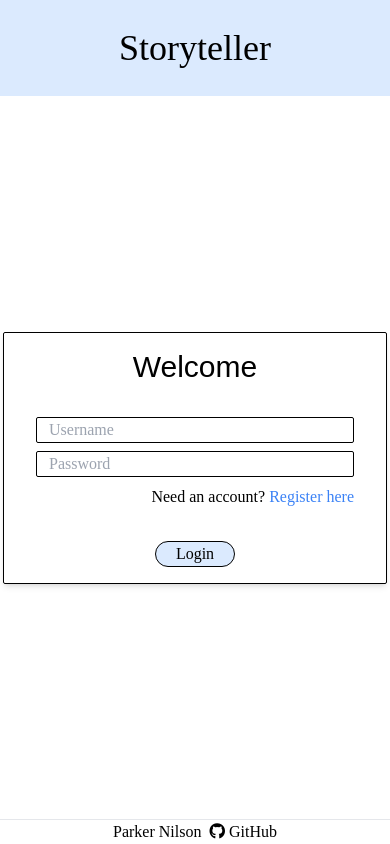
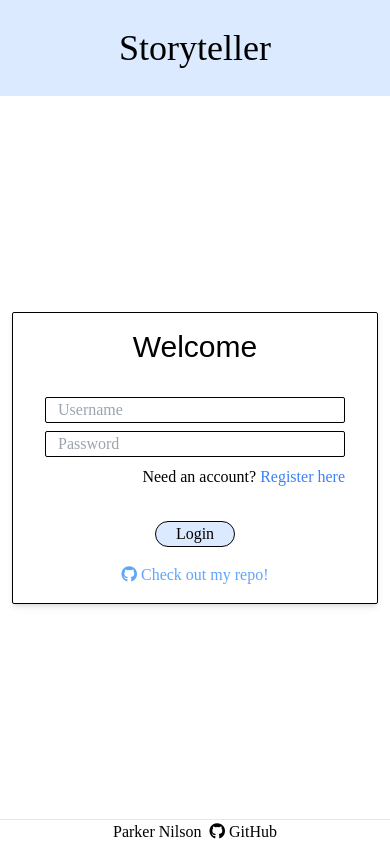
Before and after one commit to parkernilson/cs260-startup, a plain HTML site: page index.html in a window 390 px wide. Drawn offline with Linux system fonts and the light colour scheme; a web font is replaced by a local one.

Commit message:
fix responsive bug, add repo link

```diff
--- a/index.html
+++ b/index.html
@@ -29,7 +29,7 @@
       <h1 class="font-display">Storyteller</h1>
     </header>
 
-    <main class="flex-1 flex items-center justify-center">
+    <main class="flex-1 flex items-center justify-center px-3">
       <div class="
         shadow-md rounded-sm border border-black
         px-8
@@ -53,6 +53,7 @@
             mt-8 bg-blue-100 hover:bg-blue-200
           ">Login</button>
         </form>
+        <a href="https://github.com/parkernilson/cs260-startup" class="mt-4 text-blue-400 hover:text-blue-600 cursor-pointer"><i class="fa-brands fa-github"></i> Check out my repo!</a>
       </div>
     </main>
 
```
